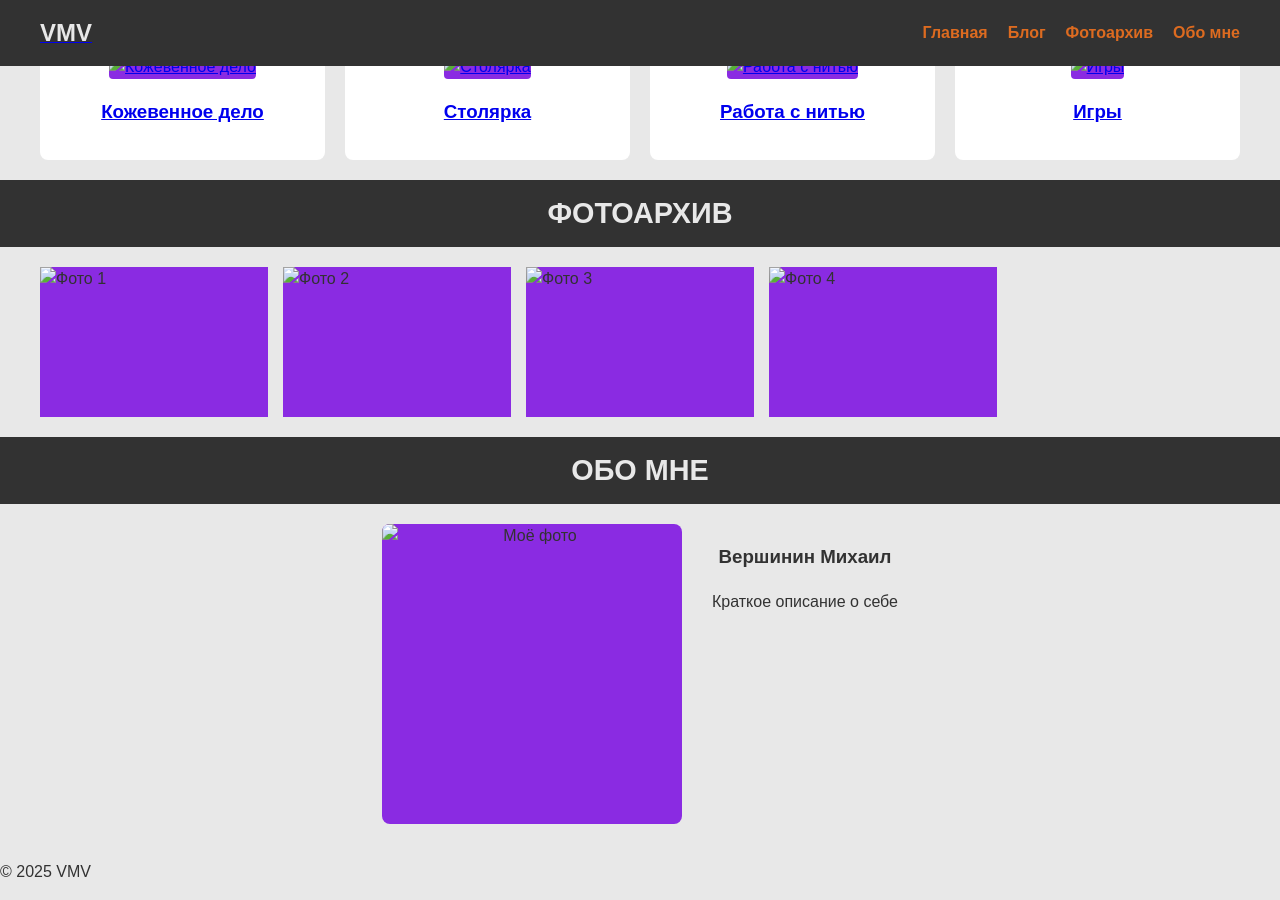
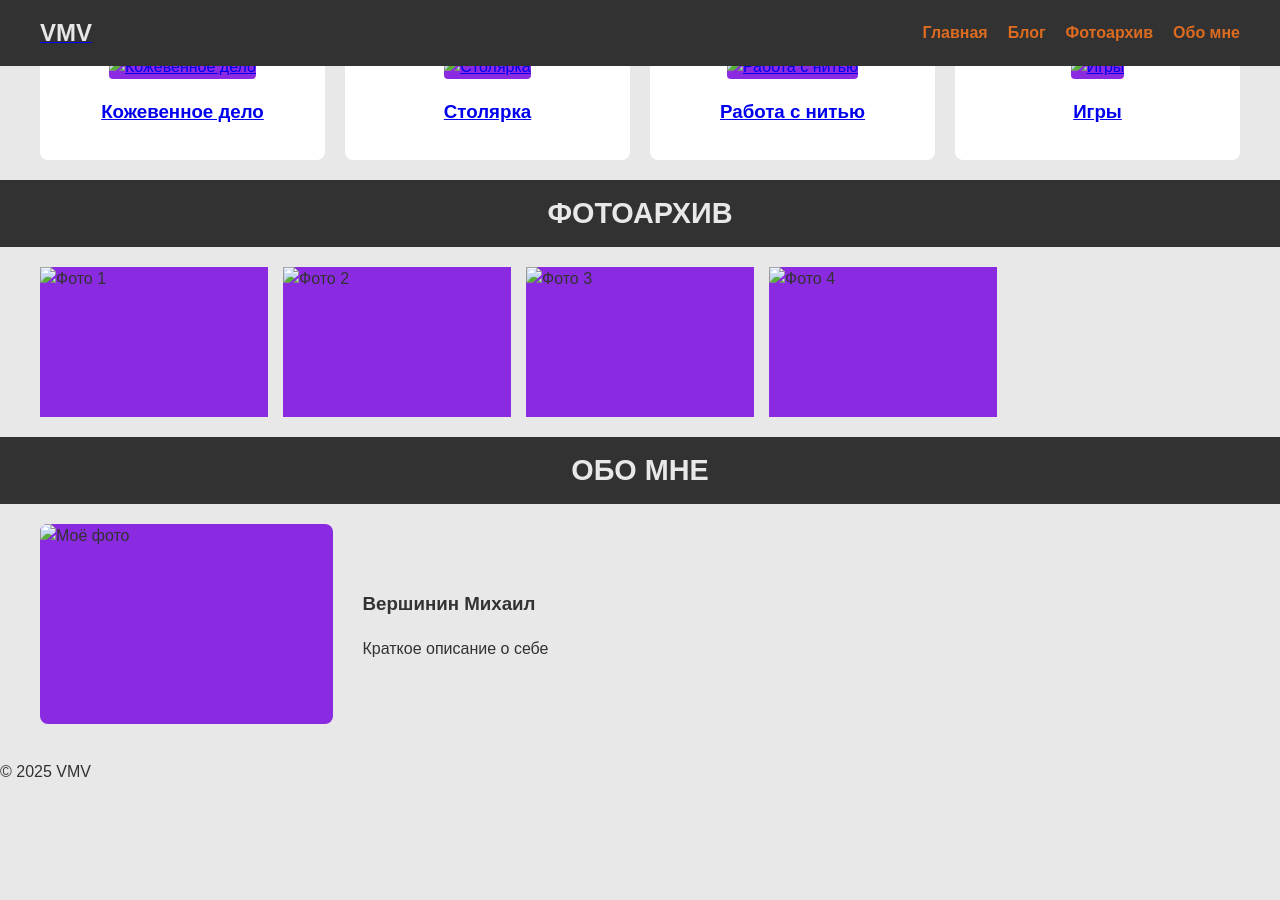
Before and after one commit to VershininMV/vershininmv.github.io, a Jekyll site: the page built from index.md, in a window 1280 px wide and 900 px high, scrolled down 473 px. Built offline with Jekyll 4.4.1, drawn with Linux system fonts in a browser that asks for light colours; after the commit the page ends 1273 px from its top, so only the background shows below that.

Commit message:
Update style.css

```diff
--- a/css/style.css
+++ b/css/style.css
@@ -40,10 +40,10 @@ body {
   font-weight: bold;
 }
 
-/* Hero-секция с фиолетовым фоном */
+/* Hero-секция */
 .hero {
   height: 40vh;
-  background: #8A2BE2; /* Фиолетовый */
+  background: #8A2BE2;
 }
 
 /* Разделители */
@@ -76,15 +76,14 @@ body {
   text-align: center;
 }
 
-/* Фиолетовые плейсхолдеры вместо изображений */
 .category img {
   width: 100%;
   height: 150px;
-  background: #8A2BE2; /* Фиолетовый */
+  background: #8A2BE2;
   border-radius: 4px;
 }
 
-/* Галерея */
+/* Галерея (5 изображений) */
 .gallery {
   display: grid;
   grid-template-columns: repeat(auto-fill, minmax(200px, 1fr));
@@ -94,31 +93,47 @@ body {
   margin: 0 auto;
 }
 
-/* Фиолетовые плейсхолдеры для галереи */
 .gallery img {
   width: 100%;
   height: 150px;
-  background: #8A2BE2; /* Фиолетовый */
-  object-fit: cover;
+  background: #8A2BE2;
 }
 
-/* Секция "Обо мне" */
+/* Секция "Обо мне" (25% фото / 75% текст) */
 .about {
-  display: flex;
-  flex-wrap: wrap;
-  justify-content: center;
+  display: grid;
+  grid-template-columns: 1fr 3fr;
   gap: 30px;
   padding: 20px 15px;
   max-width: 1200px;
   margin: 0 auto;
-  text-align: center;
+  align-items: center;
 }
 
-/* Фиолетовый плейсхолдер для фото */
 .about img {
   width: 100%;
-  max-width: 300px;
-  height: 300px;
-  background: #8A2BE2; /* Фиолетовый */
+  height: 200px;
+  background: #8A2BE2;
   border-radius: 8px;
 }
+
+.about-content {
+  padding: 0 20px;
+}
+
+/* Адаптивность */
+@media (max-width: 768px) {
+  .about {
+    grid-template-columns: 1fr;
+  }
+
+  .gallery {
+    grid-template-columns: repeat(3, 1fr);
+  }
+}
+
+@media (max-width: 480px) {
+  .gallery {
+    grid-template-columns: repeat(2, 1fr);
+  }
+}
```
